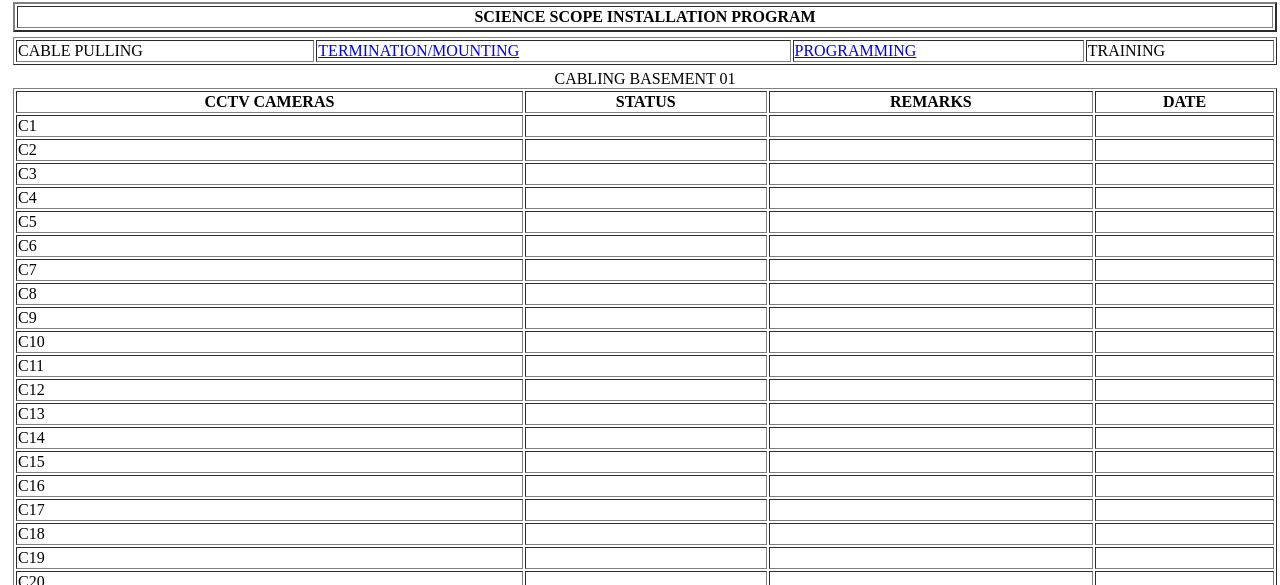
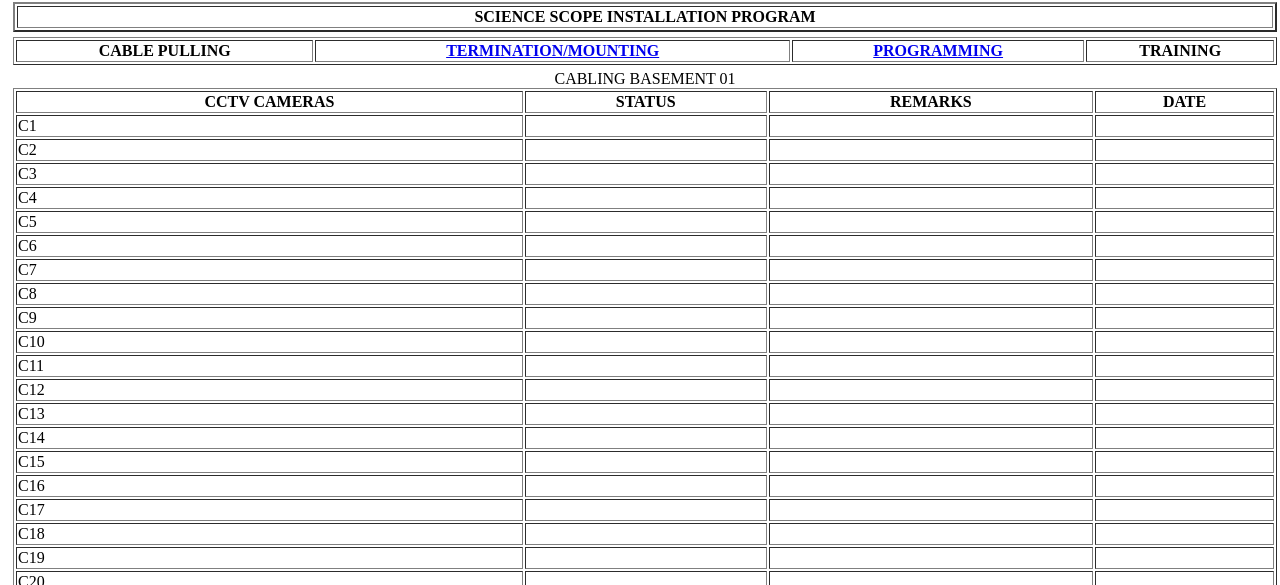
Before and after one commit to sir-lim-kush/sir-lim-kush.github.io, a plain HTML site: page projects/science scope/science scope.html in a window 1280 px wide. Shown: the part 215-800 px from the top of the page. Drawn offline with Linux system fonts and the light colour scheme.

Commit message:
Update science scope.html

```diff
--- a/projects/science scope/science scope.html
+++ b/projects/science scope/science scope.html
@@ -63,12 +63,12 @@
     </table>
     <div>
     <table border="1" >
-        <tr>
-            <td>CABLE PULLING</td>
-            <td> <a href="mounting.html">TERMINATION/MOUNTING</a></td>
-            <td><a href="programming.html">PROGRAMMING</a></td>
-            <td>TRAINING</td>
-        </tr>
+
+            <th>CABLE PULLING</th>
+            <th> <a href="mounting.html">TERMINATION/MOUNTING</a></th>
+            <th><a href="programming.html">PROGRAMMING</a></th>
+            <th>TRAINING</th>
+
     </table>
     </div>
 </div>
```
